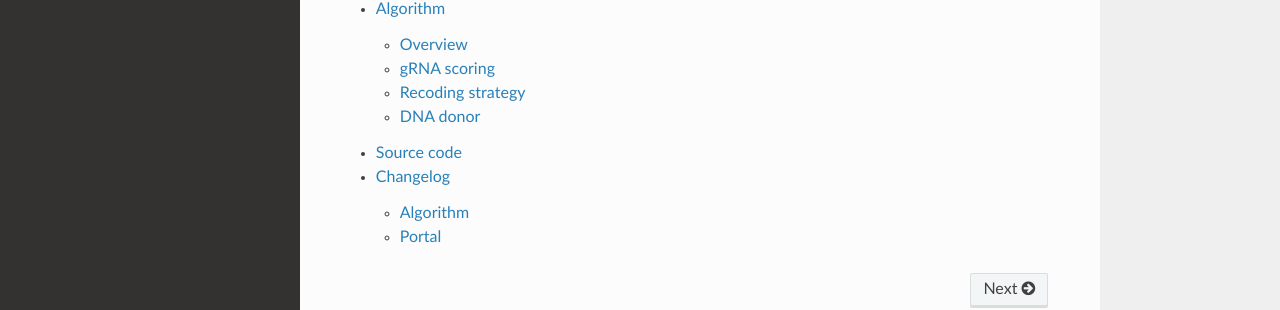
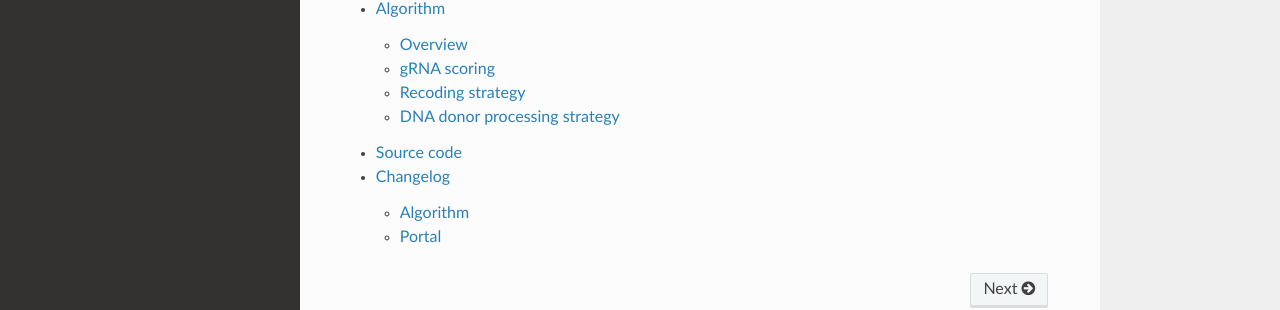
Before and after one commit to duopeng/protoSpaceJAM-readthedocs, a Sphinx documentation site: the page built from docs/source/index.rst, in a window 1280 px wide and 1265 px high. Shown: the part 827-1137 px from the top of the window. Built offline with Sphinx 7.4.7 and the Read the Docs theme 2.0.0, drawn with Linux system fonts in a browser that asks for light colours.

Commit message:
tweak donor

```diff
--- a/docs/source/algorithm.rst
+++ b/docs/source/algorithm.rst
@@ -27,8 +27,8 @@ Recoding strategy
 |
 |
 |
-DNA donor
----------
+DNA donor processing strategy
+-----------------------------
 .. figure:: /_static/images/donor.png
    :width: 100%
    :align: center
```
Also changed, not shown: docs/source/_static/images/donor.png.
